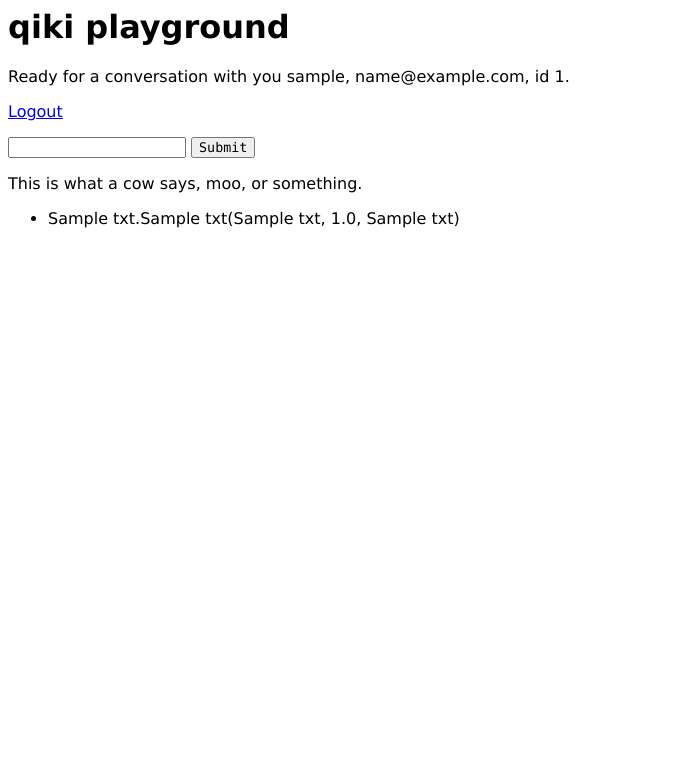
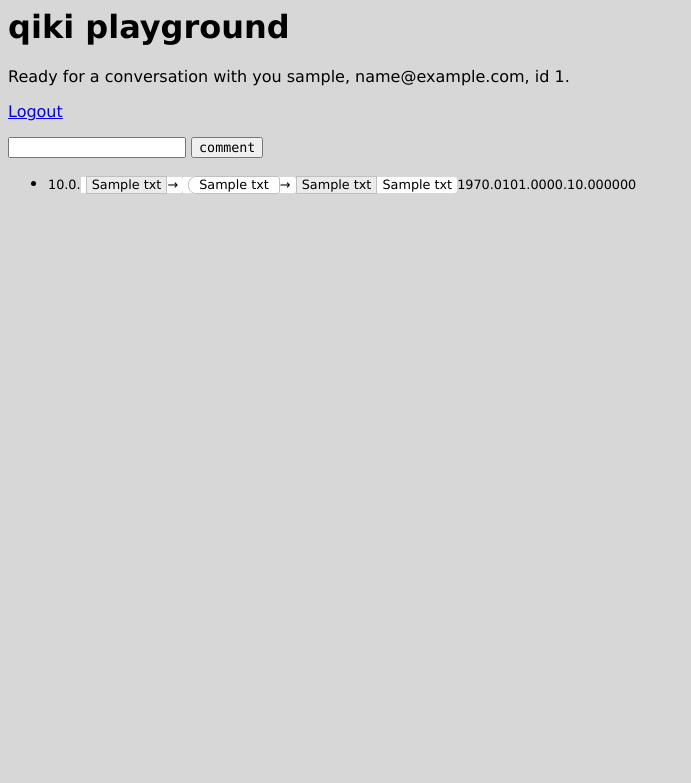
Before and after one commit to BobStein/number-playground, a Django app: template templates/qiki-playground.html in a window 1280 px wide. Shown: the top 783 px of the page, without its empty margins (0-691 px from the left). Run offline with Django 3.2, Linux system fonts and the light colour scheme; tables that the repository leaves empty hold one stand-in row (values such as "Sample post"); the template is opened without the code that fills it: values that come from a table or form of the project are taken from there, most other values are stand-ins (such as "Sample title", 1, 10 or a date in 2020); some libraries are stand-ins or nearby versions.

Commit message:
Beginning iconify logic for qoolbar. Lists iconified qool verbs. Fixed bug in Word where inserting a new word blah = lex.noun('blah') would not populate blah.whn. Along the way fixed bug in __call__() error message about word.blah referring neither to a Word method nor a defined word. And fixed __repr__() for malformed words, avoiding infinite recursion and other nonsense. word_diagram actually works.

```diff
--- a/playground/templatetags/playground_extras.py
+++ b/playground/templatetags/playground_extras.py
@@ -1,23 +1,41 @@
-from django import template
+import datetime
+
+import django
 
 
-register = template.Library()
+register = django.template.Library()
 
 
 @register.inclusion_tag('word-diagram-call.html')
-def word_diagram(word):
+def word_diagram(word, show_idn=False):
     sbj = word.spawn(word.sbj)
     vrb = word.spawn(word.vrb)
     obj = word.spawn(word.obj)
+    if word.is_definition():
+        if word.is_a_verb():
+            is_a_what = "verb"
+        elif word.is_a_noun():
+            is_a_what = "noun"
+        else:
+            is_a_what = "nothing"
+    else:
+        is_a_what = "else"
+    datetime_object = datetime.datetime.fromtimestamp(float(word.whn))
+    time_code = datetime_object.strftime("%Y.%m%d.%H%M.%S.%f")
     return dict(
+        show_idn=show_idn,
+        idn=render_num(word.idn),
         sbj=sbj.txt,
         vrb=vrb.txt,
         obj=obj.txt,
         txt=word.txt,
-        num=float(word.num),
+        num=render_num(word.num),
+        is_a_what=is_a_what,
+        yyyy_mmdd_hhmm_ss_mmm=time_code,
     )
 
-
-@register.inclusion_tag('results.html')
-def show_results():
-    return {'choices': 'moo'}
+def render_num(num):
+    if num.is_whole():
+        return str(int(num))
+    else:
+        return str(float(num))
--- a/templates/qiki-playground.html
+++ b/templates/qiki-playground.html
@@ -1,9 +1,15 @@
 <html>
 <head>
+<script type="text/javascript">
+    var SHOW_SENTENCE_TEXT = false;
+</script>
 <title>qiki playground</title>
 <style>
     input { font-family: Lucida Console, monospace; }
-    body,td,h1,h2,h3 { font-family: Verdana, sans-serif; }
+    body,td,h1,h2,h3 {
+        font-family: Verdana, sans-serif;
+        background-color: rgb(215,215,215);
+    }
     button { font-family: Times New Roman, serif; }
 {#    #floater_error, #qstring_error { #}
 {#        font-size: small; #}
@@ -17,22 +23,54 @@
     #error_message {
         background-color: rgb(255,204,204);
     }
-    .noun-txt {
-        color: rgb(50,100,150);
+    .word {
+        font-size: 0.8em;
+        margin: 0;
+        padding: 0;
+        display: inline-block;
     }
-    .verb-txt {
-        color: rgb(150,50,50);
+    .sbj, .vrb-num, .obj {
+        border: 1px solid silver;
+        background-color: rgb(235,235,235);
+    }
+    .sbj, .obj {
+        padding: 0 0.4em 1px 0.4em;
+    }
+    .vrb-num {
+        padding: 0 0.5em 1px 0.5em;
+        border-radius: 8px;
+    }
+    .txt {
+        padding: 0 5px 1px 5px;
+        background-color: white;
+        border-bottom-right-radius: 3px;
+        border-top-right-radius: 3px;
+    }
+    .txt-noun {
+        color: rgb(0,90,210);
+        background-color: rgb(240,250,255)
+    }
+    .txt-verb {
+        color: rgb(180,30,30);
+        background-color: rgb(255,240,240)
+    }
+    .sbj-x-lex .sbj {
+        background-color: transparent;
+    }
+    .vrb-x-num-x-define .vrb-num {
+        background-color: transparent;
     }
 </style>
 <script src="//ajax.googleapis.com/ajax/libs/jquery/2.1.3/jquery.min.js"></script>
 <script src="//cdn.jsdelivr.net/jquery.cookie/1.4.1/jquery.cookie.js"></script>
-<script>
+<script type="text/javascript">
     var QIKI_AJAX_URL = "{{ QIKI_AJAX_URL }}";
 
     $(document).ready(function() {
         $('#csrftoken').val($.cookie('csrftoken'));
         $('#loading').text("Loading words...");
-        qiki_server(
+
+        if (SHOW_SENTENCE_TEXT) qiki_server(
             'qiki_list',
             function(response) {
                 $('#loading_progress').text("");
@@ -48,14 +86,14 @@
         qiki_server(
             'qoolbar_list',
             function(response) {
-                $("#qoolbar").text(response.report);
+                $("#qoolbar").html(response.report);
             },
             function(error_message) {
                 $('#qoolbar').text("");
                 show_error_message(error_message);
             }
         );
-    })
+    });
 
     function show_error_message(message) {
         $("#error_message").append(document.createTextNode(message));
@@ -64,9 +102,9 @@
     function qiki_server(action, callback_done, callback_fail) {
         $.post(QIKI_AJAX_URL, {
             'action': action,
-            'csrfmiddlewaretoken': $.cookie('csrftoken'),
+            'csrfmiddlewaretoken': $.cookie('csrftoken')
         }).done(function(response_body) {
-            response_object = jQuery.parseJSON(response_body);
+            var response_object = jQuery.parseJSON(response_body);
             callback_done(response_object);
         }).fail(function(jqXHR) {
             callback_fail(jqXHR.responseText);
@@ -99,22 +137,22 @@
 <pre id="report_block"></pre>
 <pre id="error_message"></pre>
 
-<div id="qikilist"></div>
 <form action="{{ QIKI_AJAX_URL }}" method="post">
     <input type="hidden" name="action" value="comment">
     <input id="csrftoken" type="hidden" name="csrfmiddlewaretoken" value="tbd...">
-    <input name="comment" />
-    <input type="submit" />
+    <input name="comment" title=""/>
+    <input type="submit" value="comment" />
 </form>
 
 {% load playground_extras %}
-{% show_results  %}
 
-<ul>
-{% for word in words %}
-    <li>{% word_diagram word  %}</li>
-{% endfor %}
-</ul>
+<div class="word-diagram">
+    <ul>
+        {% for word in words reversed %}
+            <li>{% word_diagram word show_idn=True %}</li>
+        {% endfor %}
+    </ul>
+</div>
 
 <div id="qoolbar"></div>
 
--- a/templates/results.html
+++ /dev/null
@@ -1 +0,0 @@
-This is what a cow says, {{ choices }}, or something.
--- a/templates/word-diagram-call.html
+++ b/templates/word-diagram-call.html
@@ -1 +1,28 @@
-{{ sbj }}.{{ vrb }}({{ obj }}, {{ num }}, {{ txt }})
+
+{% spaceless %}
+    <div class="word">
+        {% if show_idn %}
+            <span class="idn">{{ idn }}.</span>
+        {% endif %}
+        <span class="sbj-x-{{ sbj }}">
+            <span class="sbj">{{ sbj }}</span>
+            <span class="sbj-x-vrb">&rarr;</span>
+        </span>
+        <span class="vrb-x-num-x-{{ vrb }}">
+            <span class="vrb-num vrb-{{ vrb }}">
+                <span class="vrb vrb-{{ vrb }}">{{ vrb }}</span>
+                {% if num != "1.0" and num != "1" %}
+                    <span class="vrb-x-num">&times;</span>
+                    <span class="num">{{ num }}</span>
+                {% endif %}
+            </span>
+            <span class="vrb-x-obj">&rarr;</span>
+        </span>
+        <span class="obj">{{ obj }}</span>
+        {% if txt != "" %}
+            <span class="txt txt-{{ is_a_what }}">{{ txt }}</span>
+            {# TODO:  classes for entire define hierarchy, e.g. txt-user txt-agent txt-noun #}
+        {% endif %}
+        <span class="whn-time-code">{{ yyyy_mmdd_hhmm_ss_mmm }}</span>
+    </div>
+{% endspaceless %}
```
Also changed, not shown: playground/views.py (+15 -5 lines).
